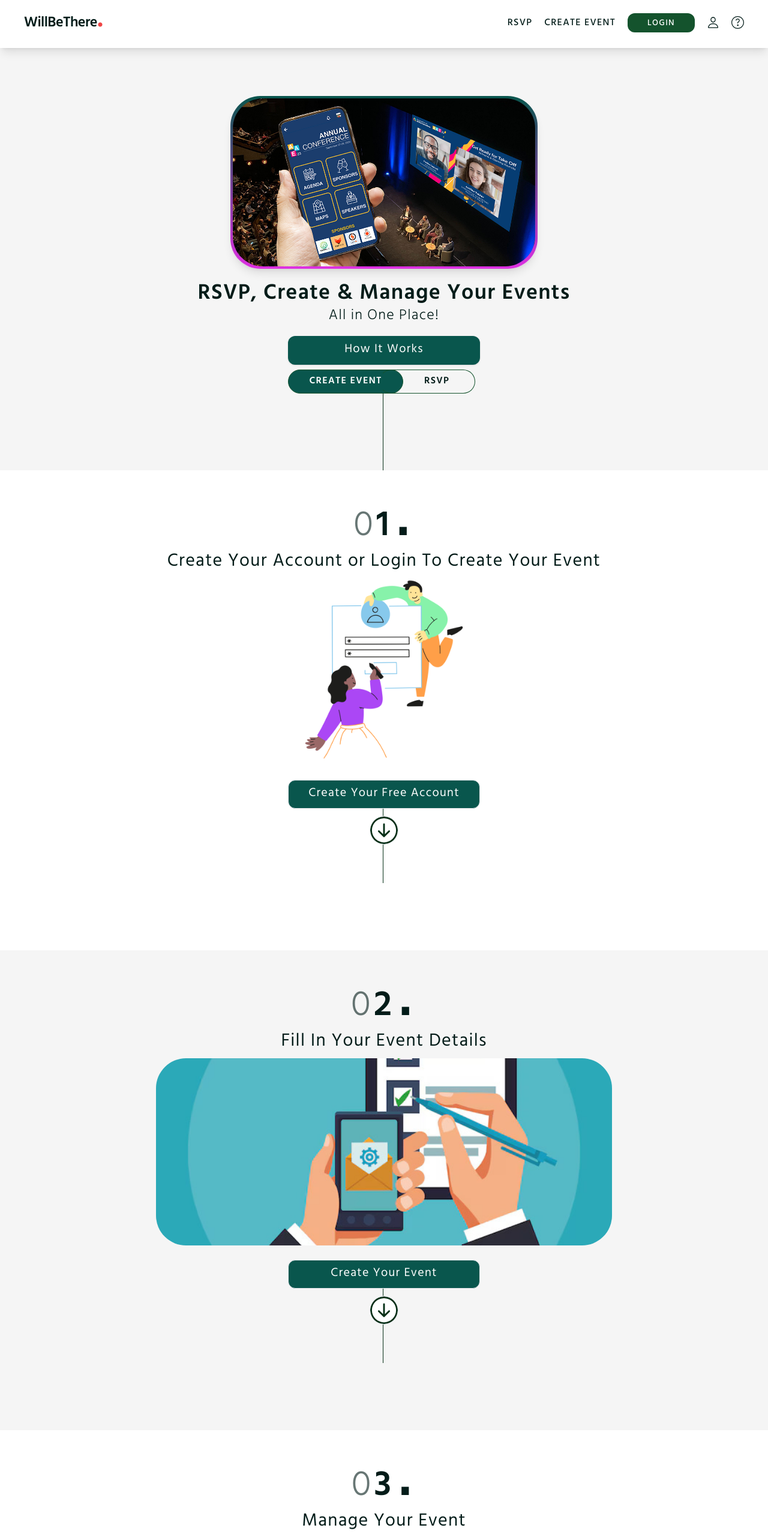
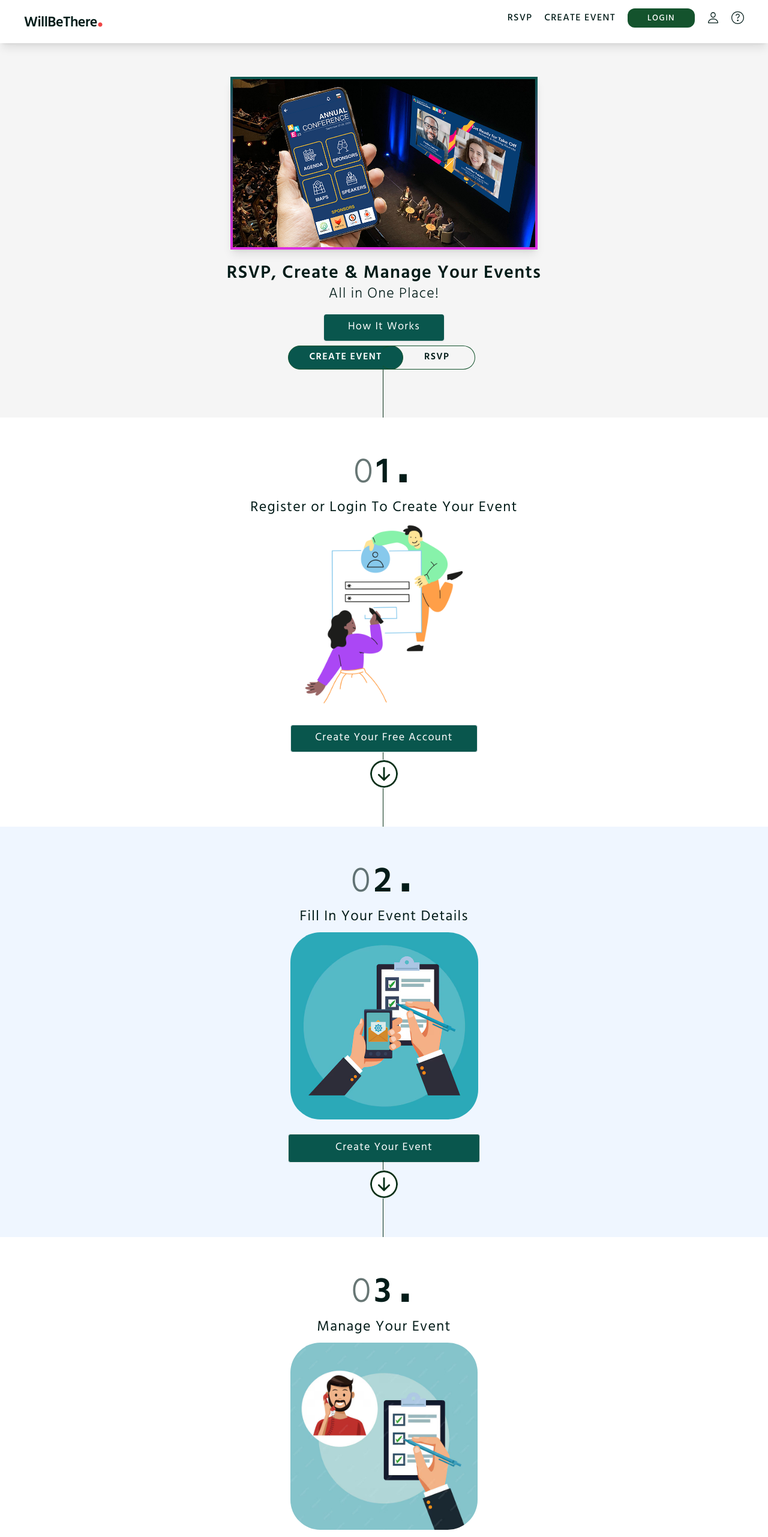
Before and after one commit to Baudwin/will-be-there-frontend, a React (Vite) app: page / in a window 1280 px wide. Shown: the top 2562 px of the page at 60% size. Built offline with nearby package versions, Linux system fonts and the light colour scheme.

Commit message:
fixed some responsiveness issues

```diff
--- a/src/App.css
+++ b/src/App.css
@@ -12,9 +12,9 @@
   display: none;
 }
 
-body {
+/* body {
   overflow-x: hidden;
-}
+} */
 
 html {
   color: #031c19;
@@ -43,7 +43,7 @@ img {
   object-fit: cover;
 }
 
-.wrapper {
+/* .wrapper {
   display: grid;
   grid-template-columns:
     1fr
@@ -54,7 +54,7 @@ img {
 
 .wrapper > * {
   grid-column: 2;
-}
+} */
 
 .full-bleed {
   width: 100%;
@@ -68,9 +68,10 @@ img {
 }
 
 .mobile-menu-overlay {
-  overflow: hidden;
+  /* overflow: hidden; */
   touch-action: none;
-  background-image: url("/background/big-balloon-border.jpg");
+  /* background-image: url("/background/big-balloon-border.jpg"); */
+  background-color: #f5f5f5;
   background-size: cover;
 }
 
--- a/src/components/Hero.jsx
+++ b/src/components/Hero.jsx
@@ -1,14 +1,14 @@
 export function Hero() {
   return (
-    <div className="offwhite pt-20">
-      <div className="imgbg custombr w-96 lg:w-2/5 h-60 lg:h-72 mb-6 shadow-lg p-1 mx-auto">
+    <div className="offwhite pt-14">
+      <div className="imgbg xl:w-2/5 md:w-3/5 2xl:w-2/5 lg:w-2/5 h-60 lg:h-72 xl:h-72 2xl:h-72 mb-6 shadow-lg p-1 mx-auto">
         <img
           src="/images/event.jpg"
           alt="event image"
           className="w-full h-full"
         />
       </div>
-      <h1 className="lg:text-4xl text-3xl font-smbld text-center ">
+      <h1 className="lg:text-3xl text-2xl font-smbld text-center ">
         RSVP, Create & Manage Your Events
       </h1>
       <p className="lg:text-2xl text-xl font-lt text-center mb-4">
@@ -16,7 +16,7 @@ export function Hero() {
       </p>
 
       <div className="flex justify-center mb-2">
-        <button className="customgreen text-white w-80 h-12 hover:bg-white hover:text-green-950 shadow hover:shadow-lg rounded-xl text-xl font-reg">
+        <button className="customgreen text-white px-10 py-2 hover:bg-white hover:text-green-950 shadow hover:shadow-lg rounded text-lg font-reg">
           How It Works
         </button>
       </div>
@@ -31,7 +31,7 @@ export function Hero() {
       </div>
 
       {/* vertical line */}
-      <div className="vline border-l border-l-green-950 w-1 h-32 mx-auto -mt-6"></div>
+      <div className="vline border-l border-l-green-950 w-1 h-20 mx-auto -mt-6"></div>
     </div>
   );
 }
--- a/src/components/Navigation.jsx
+++ b/src/components/Navigation.jsx
@@ -14,8 +14,8 @@ export function Navigation() {
   const navigate = useNavigate();
 
   return (
-    <div className={`navbar shadow-lg z-10 sticky bg-white full-bleed`}>
-      <nav className="h-20 w-screen px-10 flex justify-between" id="top">
+    <div className={`navbar shadow-lg z-10 sticky top-0 bg-white full-bleed`}>
+      <nav className=" w-screen px-10 pb-2 flex justify-between items-center" id="top">
         <div className="mt-4 lg:mt-1">
           <Link to={`/`}>
             <Logo />
@@ -56,18 +56,18 @@ export function Navigation() {
             onClick={() => setOpen(!open)}
             className="lg:hidden xl:hidden 2xl:hidden visible z-10 cursor-pointer"
           >
-            <FiMenu size={50} className="mt-1 pt-3" />
+           { !open &&  <FiMenu size={50} className="mt-1 pt-3" />}
           </div>
         </ul>
       </nav>
 
       {open && (
-        <div className="mobile-menu-overlay px-10 fixed lg:hidden  z-20 top-0 right-0 bottom-0 left-0 w-screen leading-10 ">
+        <div className="mobile-menu-overlay px-10 fixed lg:hidden z-20 top-0 right-0 bottom-0 left-0 w-screen leading-10 ">
           <GrClose
             onClick={toggleMenu}
             size={40}
             color="green"
-            className="z-20 cursor-pointer ml-auto mt-6"
+            className="z-20 cursor-pointer ml-auto mt-5"
           />
           <ul className="py-1 mt-10 mb-8 justify-center">
             <li className="rsvp">
@@ -86,8 +86,8 @@ export function Navigation() {
             </li>
           </ul>
 
-          <div>
-            <ul className="flex gap-2 text-lg pb-64">
+          <div className="">
+            <ul className="flex items-center gap-4 text-lg pb-64">
               <li className="self-center">
                 <Link to={`help`} onClick={toggleMenu}>
                   <TfiHelpAlt size={22} />
@@ -98,9 +98,9 @@ export function Navigation() {
                   <IoPersonOutline size={22} />
                 </Link>
               </li>
-              <li className="self-center text-lg uppercase pt-2">
-                <Link to={`login`} onClick={toggleMenu} className="font-smbld">
-                  Login
+              <li className={`self-center text-lg uppercase pt-2 ${user?"text-red-500":"text-blue-500"}`}>
+                <Link to={ user ? `/login` : `/login`  } onClick={toggleMenu} className="font-smbld">
+                  {user ? "Logout": "Login"}
                 </Link>
               </li>
             </ul>
--- a/src/components/SectionOne.jsx
+++ b/src/components/SectionOne.jsx
@@ -2,14 +2,14 @@ import {BsArrowDownCircle} from "react-icons/bs";
 
 export function SectionOne() {
   return (
-    <div className="h-screen">
+    <div className="h-fit pb-16 sm:px-2">
       <div className="lg:text-6xl text-5xl text-center mb-2">
         <span className="font-lt opacity-60">0</span>
         <span className="font-smbld pl-1">1</span>
         <span className="text-9xl squaredot pl-1">.</span>
       </div>
-      <h1 className="text-3xl font-reg text-center ">
-        Create Your Account or Login To Create Your Event
+      <h1 className="text-2xl font-reg text-center ">
+        Register or Login To Create Your Event
       </h1>
       <div className="custombr w-80 h-80 mb-6 p-1 mx-auto">
         <img
@@ -20,12 +20,12 @@ export function SectionOne() {
       </div>
 
       <div className="flex justify-center mb-2">
-        <button className="customgreen text-white w-80 h-12 border rounded-xl text-xl font-reg">
+        <button className="customgreen text-white px-10 py-2 border rounded text-lg font-reg">
           Create Your Free Account
         </button>
       </div>
 
-      <div className="-mt-3 flex-col w-screen">
+      <div className="-mt-3 flex-col w-full">
         <div className="vline border-l border-l-green-950 w-1 h-32 mx-auto"></div>
         <BsArrowDownCircle className="text-5xl text-green-950 -mt-28 mx-auto bg-white border rounded-full" />
       </div>
--- a/src/components/SectionThree.jsx
+++ b/src/components/SectionThree.jsx
@@ -2,23 +2,23 @@ import {BsArrowDownCircle} from "react-icons/bs";
 
 export function SectionThree() {
   return (
-    <div className="h-screen">
+    <div className="h-fit pb-10 flex flex-col justify-center items-center">
       <div className="lg:text-6xl text-5xl text-center mb-2">
         <span className="font-lt opacity-60">0</span>
         <span className="font-smbld pl-1">3</span>
         <span className="text-9xl squaredot pl-1">.</span>
       </div>
-      <h1 className="text-3xl font-reg text-center mb-1 ">Manage Your Event</h1>
-      <div className="custombr w-80 h-96 p-1 mx-auto mb-6">
+      <h1 className="text-2xl font-reg text-center mb-1 ">Manage Your Event</h1>
+      <div className="custombr h-80 w-80 md:w-fit lg:w-fit xl:w-fit 2xl:w-fit lg:h-80 p-1 mb-6">
         <img
           src="/images/call-and-fill.jpg"
           alt="fill a form"
-          className="w-full h-full"
+          className="w-full object-cover h-full"
         />
       </div>
 
       <div className="flex justify-center mb-2">
-        <button className="customgreen text-white w-80 h-12 border rounded-xl text-xl font-reg">
+        <button className="customgreen text-white w-80 h-12 border rounded text-lg font-reg">
           Manage Your Event
         </button>
       </div>
--- a/src/components/SectionTwo.jsx
+++ b/src/components/SectionTwo.jsx
@@ -2,16 +2,16 @@ import {BsArrowDownCircle} from "react-icons/bs";
 
 export function SectionTwo() {
   return (
-    <div className="offwhite h-screen">
+    <div className=" bg-blue-50 h-fit pb-16 flex flex-col justify-center items-center">
       <div className="lg:text-6xl text-5xl text-center mb-2">
         <span className="font-lt opacity-60">0</span>
         <span className="font-smbld pl-1">2</span>
         <span className="text-9xl squaredot pl-1">.</span>
       </div>
-      <h1 className="text-3xl font-reg text-center mb-1">
+      <h1 className="text-2xl font-reg text-center mb-1">
         Fill In Your Event Details
       </h1>
-      <div className="custombr w-80 h-80 lg:w-3/5 lg:h-80 mb-5 p-1 mx-auto">
+      <div className="custombr w-80 h-80 md:w-fit lg:w-fit lg:h-80 mb-5 p-1">
         <img
           src="/images/email-check.jpg"
           alt="fill a form"
@@ -20,7 +20,7 @@ export function SectionTwo() {
       </div>
 
       <div className="flex justify-center mb-2">
-        <button className="customgreen text-white w-80 h-12 border rounded-xl text-xl font-reg">
+        <button className="customgreen text-white w-80 h-12 border rounded text-lg font-reg">
           Create Your Event
         </button>
       </div>
--- a/src/hooks/useEventData.js
+++ b/src/hooks/useEventData.js
@@ -11,7 +11,7 @@ export const createNewEvent = ()=>{
     const user = useAuthStore((state=>state.user))
     return useMutation ({
         mutationFn : (eventInfo)=>{
-            return axios.post("https://will-be-there-api.vercel.app/events/create-event", eventInfo,
+            return axios.post("http://localhost:3001/events/create-event", eventInfo,
             {
                 headers:{
                     Authorization: `Bearer ${user.token}`
--- a/src/routes/CreateEvent.jsx
+++ b/src/routes/CreateEvent.jsx
@@ -36,8 +36,26 @@ export function CreateEvent() {
 
 
   return (
-    <div className="pt-12 sm:px-5 md:px-16 bg-cover w-screen h-screen bg-[url('/background/big-balloon-border.jpg')]">
-      <div className="wrapper">
+    <>
+   { isPending?
+
+<div className='fixed inset-0 flex justify-center flex-col gap-2 items-center bg-gray-900 bg-opacity-90 z-50'>
+
+        <div className="bg-black p-5 rounded">
+             <ClipLoader
+          className='loader'
+          size={60}
+          color=""
+          />
+        </div>
+
+      </div>
+:
+null
+}
+
+    <div className="pt-10 bg-cover w-full h-fit py-4 bg-[url('/background/big-balloon-border.jpg')]">
+      <div className="container sm:px-5 md:px-10">
         <h1 className="text-center lg:text-3xl text-2xl font-bold pb-6">
           Create Your Event
         </h1>
@@ -138,5 +156,6 @@ export function CreateEvent() {
         </div>
       </div>
     </div>
+    </>
   );
 }
--- a/src/routes/RSVP.jsx
+++ b/src/routes/RSVP.jsx
@@ -38,14 +38,14 @@ const handleRsvp  = ()=>{
 }
 
 
-if (!data) {
-  return <div className="lg:wrapper xl:wrapper py-10 sm:px-5 md:px-10 bg-cover w-screen bg-[url('/background/big-balloon-border.jpg')]">
-    <div className="flex gap-2 justify-center mt-20 mb-52">
-    <input onChange={(e)=>setLink(e.target.value)} type="text" value={link} className="border focus:outline-none sm:flex-1 p-3 w-1/3 sm:w-full" placeholder="Please Enter event link" name="link" id="" />
-    <a href={link} className="px-10 py-3 hover:bg-green-700 bg-green-900 text-white font-semibold">Submit</a>
-  </div>
-  </div>
-}
+// if (!data) {
+//   return <div className="lg:wrapper xl:wrapper py-10 sm:px-5 md:px-10 bg-cover w-screen bg-[url('/background/big-balloon-border.jpg')]">
+//     <div className="flex gap-2 justify-center mt-20 mb-52">
+//     <input onChange={(e)=>setLink(e.target.value)} type="text" value={link} className="border focus:outline-none sm:flex-1 p-3 w-1/3 sm:w-full" placeholder="Please Enter event link" name="link" id="" />
+//     <a href={link} className="px-10 py-3 hover:bg-green-700 bg-green-900 text-white font-semibold">Submit</a>
+//   </div>
+//   </div>
+// }
 
 
 
```
Also changed, not shown: src/components/SectionFour.jsx (+7 -7 lines), vercel.json.
